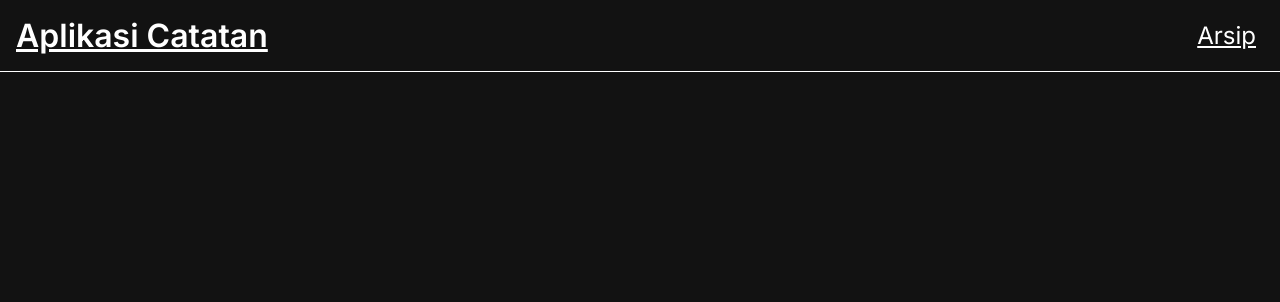
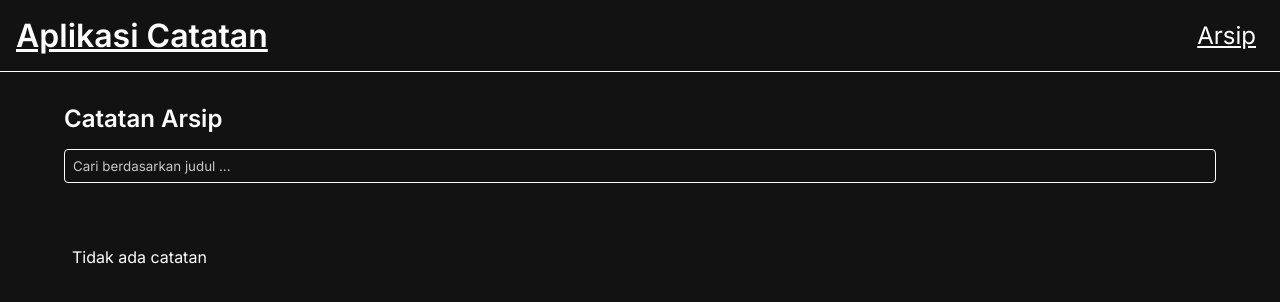
Before and after one commit to haninafis/Note-App, a React (Create React App) app: page /archives in a window 1280 px wide. Shown: the top 302 px of the page. Built offline with nearby package versions, Linux system fonts and the light colour scheme.

Commit message:
Adding ArchivedPage

```diff
--- a/src/App.js
+++ b/src/App.js
@@ -3,6 +3,7 @@ import { Routes, Route } from 'react-router-dom';
 import HomePage from './Pages/HomePage';
 import DetailPage from './Pages/DetailPage';
 import AddPage from './Pages/AddPage';
+import ArchivedPage from './Pages/ArchivedPage';
 import { Link } from 'react-router-dom';
 import Navigation from './Components/Navigation';
 
@@ -18,6 +19,7 @@ function App() {
           <Route path="/" element={<HomePage/>} />
           <Route path="/notes/:id" element={<DetailPage/>} />
           <Route path="/notes/new" element={<AddPage/>} />
+          <Route path="/archives" element={<ArchivedPage/>} />
         </Routes>
       </main>
     </div>
--- a/src/Pages/ArchivedPage.js
+++ b/src/Pages/ArchivedPage.js
@@ -0,0 +1,56 @@
+import React from "react";
+import { useSearchParams } from 'react-router-dom';
+import NoteList from "../Components/NoteList";
+import SearchBar from "../Components/SearchBar";
+import { getArchivedNotes } from '../utils/local-data';
+
+function ArchivedPageWrapper() {
+    const [searchParams, setSearchParams] = useSearchParams();
+    const keyword = searchParams.get('keyword');
+    function changeSearchParams(keyword) {
+      setSearchParams({ keyword });
+    }
+
+    return <ArchivedPage defaultKeyword={keyword} keywordChange={changeSearchParams} />
+}
+
+class ArchivedPage extends React.Component {
+    constructor(props) {
+        super(props);
+
+        this.state = {
+            notes: getArchivedNotes(),
+            keyword: props.defaultKeyword || '',
+        }
+
+        this.onKeywordChangeHandler = this.onKeywordChangeHandler.bind(this);
+    }
+
+    onKeywordChangeHandler(keyword) {
+        this.setState(() => {
+          return {
+            keyword,
+          }
+        });
+
+        this.props.keywordChange(keyword);
+    }
+
+    render() {
+        const notes = this.state.notes.filter((note) => {
+            return note.title.toLowerCase().includes(
+              this.state.keyword.toLowerCase()
+            );
+        });
+
+        return (
+            <div className="archives-page">
+                <h2>Catatan Arsip</h2>
+                <SearchBar keyword={this.state.keyword} keywordChange={this.onKeywordChangeHandler} />
+                <NoteList notes={notes}/>
+            </div>
+        )
+    }
+}
+
+export default ArchivedPageWrapper;
--- a/src/Pages/HomePage.js
+++ b/src/Pages/HomePage.js
@@ -2,7 +2,7 @@ import React from "react";
 import { useSearchParams } from 'react-router-dom';
 import NoteList from "../Components/NoteList";
 import SearchBar from "../Components/SearchBar";
-import { getAllNotes } from '../utils/local-data';
+import { getActiveNotes } from '../utils/local-data';
 import HomePageAction from "../Components/HomePageAction";
 
 function HomePageWrapper() {
@@ -20,7 +20,7 @@ class HomePage extends React.Component {
         super(props);
 
         this.state = {
-            notes: getAllNotes(),
+            notes: getActiveNotes(),
             keyword: props.defaultKeyword || '',
         }
 
```
